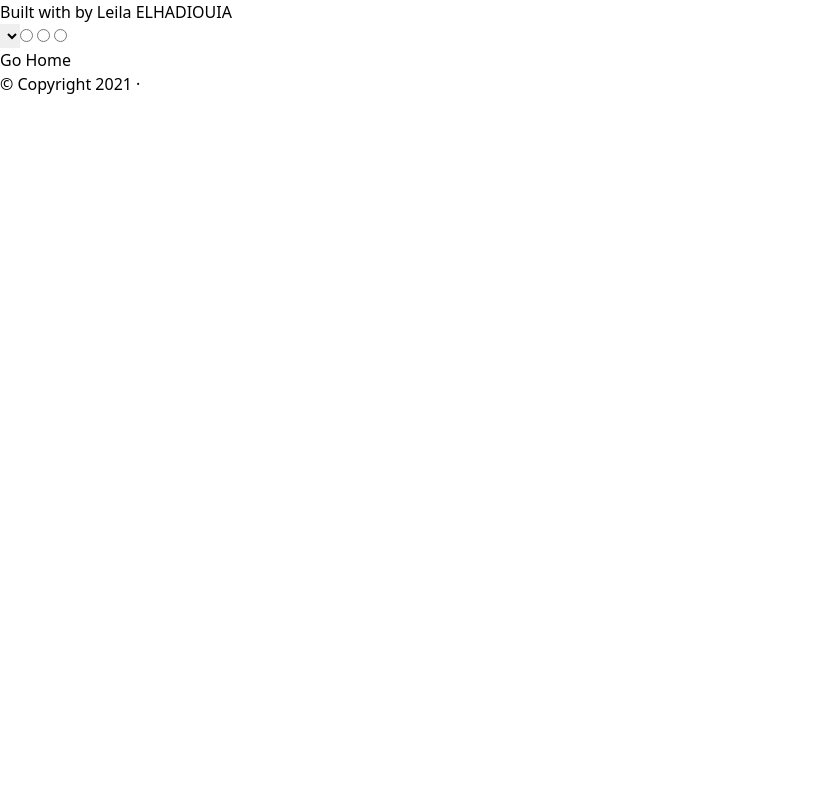
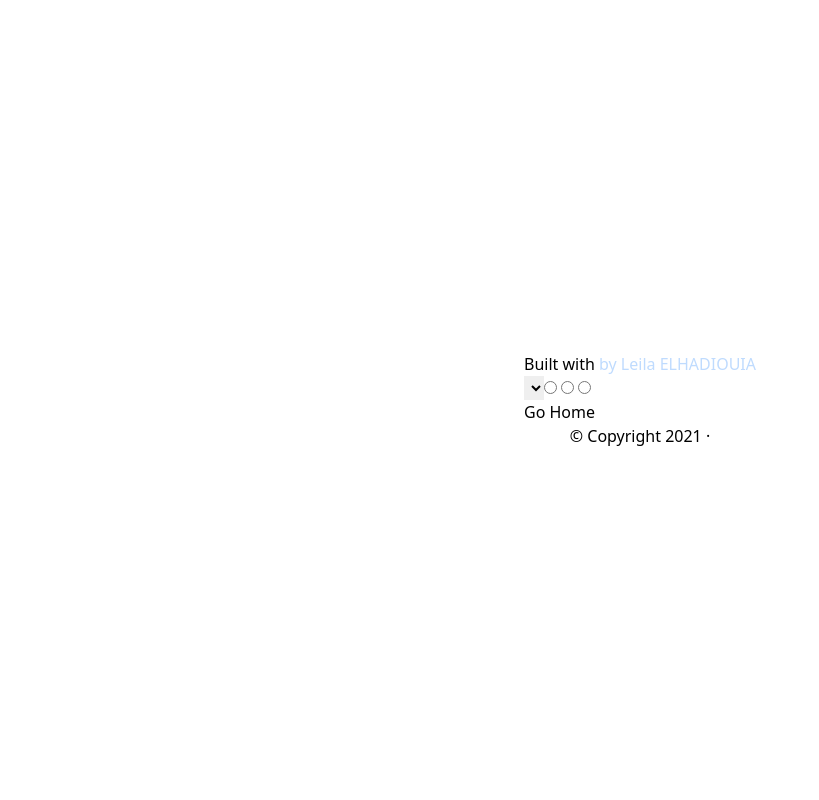
Before and after one commit to Mozaritta/hello-city, a Symfony app: template templates/pages/city.html.twig in a window 1280 px wide. Shown: the whole page, without its empty margins (0-819 px from the left). Run offline with Twig, Linux system fonts and the light colour scheme; the template is opened without the code that fills it, so the values that code supplies are empty; some libraries are stand-ins or nearby versions.

Commit message:
Start css styling

```diff
--- a/templates/base.html.twig
+++ b/templates/base.html.twig
@@ -13,7 +13,7 @@
 			<link href="https://unpkg.com/tailwindcss@^2/dist/tailwind.min.css" rel="stylesheet">
 		{% endblock %}
 	</head>
-	<body>
+	<body class="flex flex-col justify-center items-center min-h-screen">
 		<main role="main">
 		{% block body %}{% endblock %}
 		</main>
--- a/templates/pages/city.html.twig
+++ b/templates/pages/city.html.twig
@@ -5,7 +5,7 @@
 	{{parent()}}
 {% endblock %}
 {% block body %}
-	<h1>Built with <span class="">by Leila ELHADIOUIA</span></h1>
+	<h1>Built with <span class="text-blue-200">by Leila ELHADIOUIA</span></h1>
 	<select name="qst1" id="">
 		<input type="radio" name="qst1" value="1">
 		<input type="radio" name="qst1" value="2">
```
